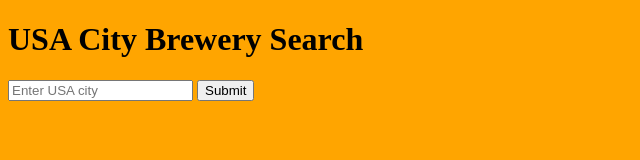
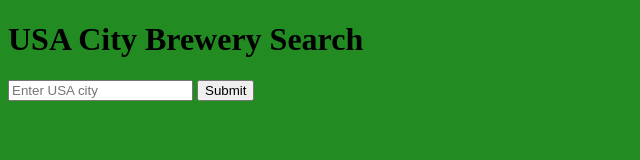
Before and after one commit to jh-23/Phase-1-Project, a plain HTML site: page index.html in a window 1280 px wide. Shown: the whole page, without its empty margins (0-640 px from the left). Drawn offline with Linux system fonts and the light colour scheme; no server answers.

Commit message:
background Color change

```diff
--- a/index.css
+++ b/index.css
@@ -1,5 +1,5 @@
 body {
-    background-color: orange;
+    background-color: forestgreen;
 }
 
 .card {
```
